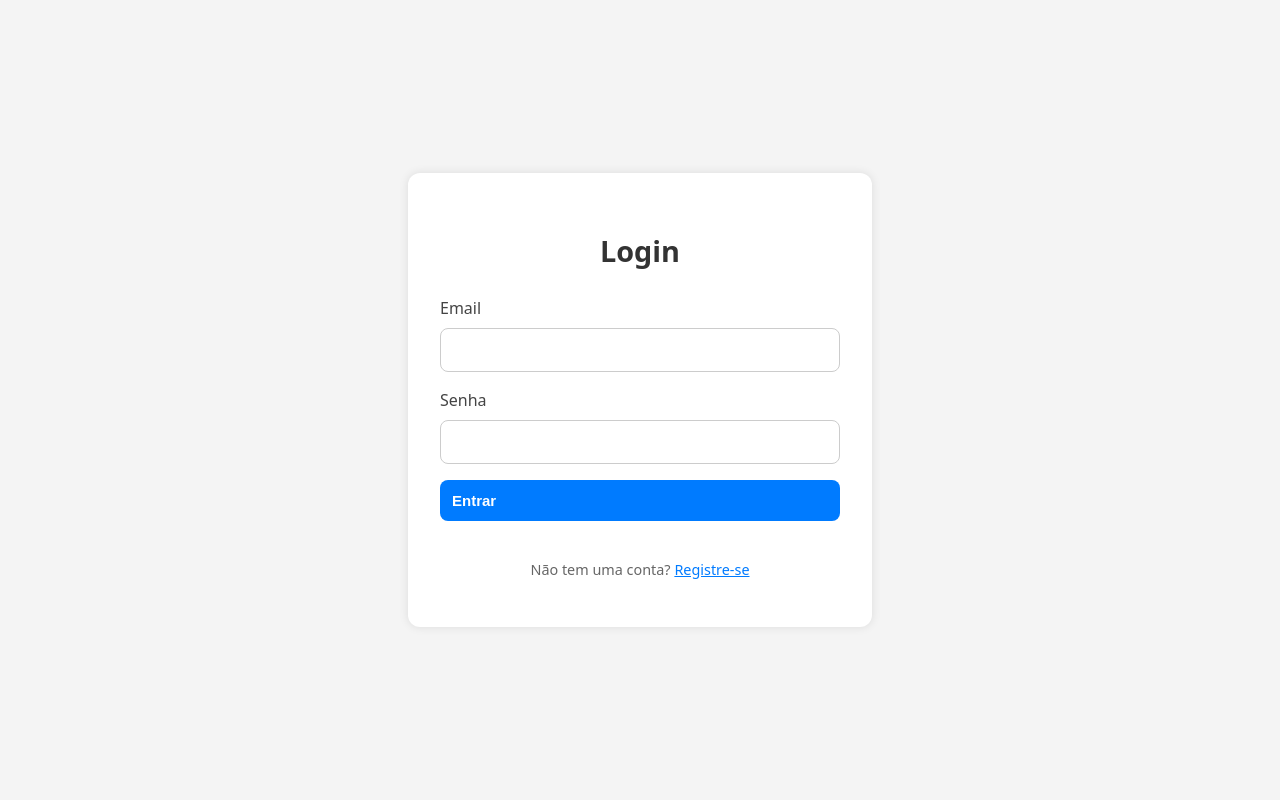
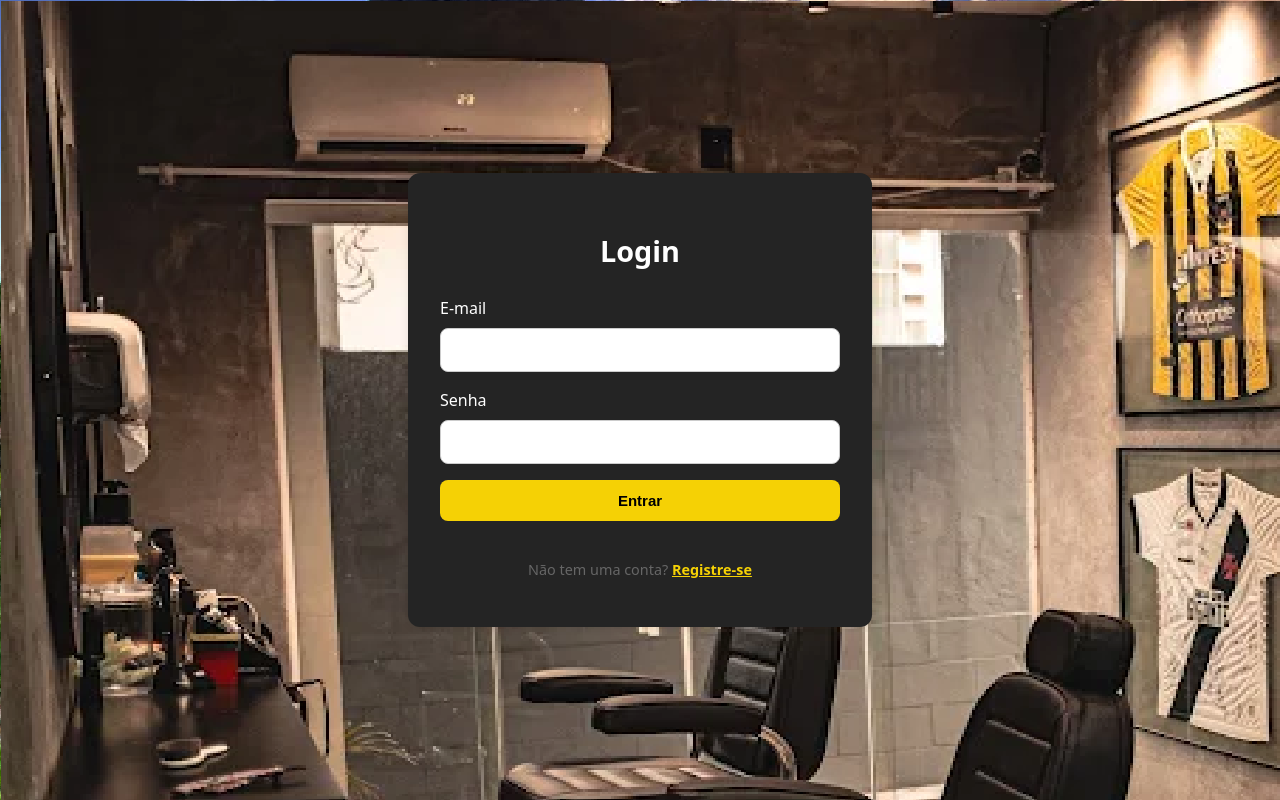
Before and after one commit to pe-eli/esq-barb, a React (Vite) app: page /login in a window 1280 px wide. Built offline with nearby package versions, Linux system fonts and the light colour scheme; no server answers.

Commit message:
atualizacao

```diff
--- a/src/pages/Login/login.css
+++ b/src/pages/Login/login.css
@@ -3,11 +3,12 @@
   justify-content: center;
   align-items: center;
   height: 100vh;
-  background-color: #f4f4f4;
+  background-image: url('/public/Agende/fundo.png');
+
 }
 
 .login-form {
-  background: white;
+  background-color: #242424;
   padding: 2rem;
   border-radius: 12px;
   box-shadow: 0 0 10px rgba(0, 0, 0, 0.1);
@@ -21,13 +22,13 @@
   text-align: center;
   margin-bottom: 1.5rem;
   font-size: 1.8rem;
-  color: #333;
+  color: white;
 }
 
 .login-form label {
   margin-bottom: 0.5rem;
   font-weight: 500;
-  color: #444;
+  color: white;
 }
 
 .login-form input {
@@ -40,13 +41,15 @@
 
 .login-form button {
   padding: 0.75rem;
-  background-color: #007bff;
+  background-color: #f5d105 ;
   color: white;
   font-weight: bold;
   border: none;
   border-radius: 8px;
   cursor: pointer;
   transition: background-color 0.2s ease;
+  color: black;
+  text-align: center;
 }
 
 .login-form button:hover {
--- a/src/pages/Login/login.tsx
+++ b/src/pages/Login/login.tsx
@@ -78,7 +78,7 @@ const Login: React.FC = () => {
           </>
         )}
 
-        <label htmlFor="email">Email</label>
+        <label htmlFor="email" className="email">E-mail</label>
         <input
           type="email"
           id="email"
@@ -87,7 +87,7 @@ const Login: React.FC = () => {
           onChange={(e) => setEmail(e.target.value)}
         />
 
-        <label htmlFor="password">Senha</label>
+        <label htmlFor="password" className="password">Senha</label>
         <input
           type="password"
           id="password"
@@ -109,6 +109,7 @@ const Login: React.FC = () => {
               setIsRegistering(!isRegistering);
               setMessage("");
             }}
+            style={{ color: "#f5d105", cursor: "pointer", fontWeight: 700}}
           >
             {isRegistering ? "Faça login" : "Registre-se"}
           </span>
```
